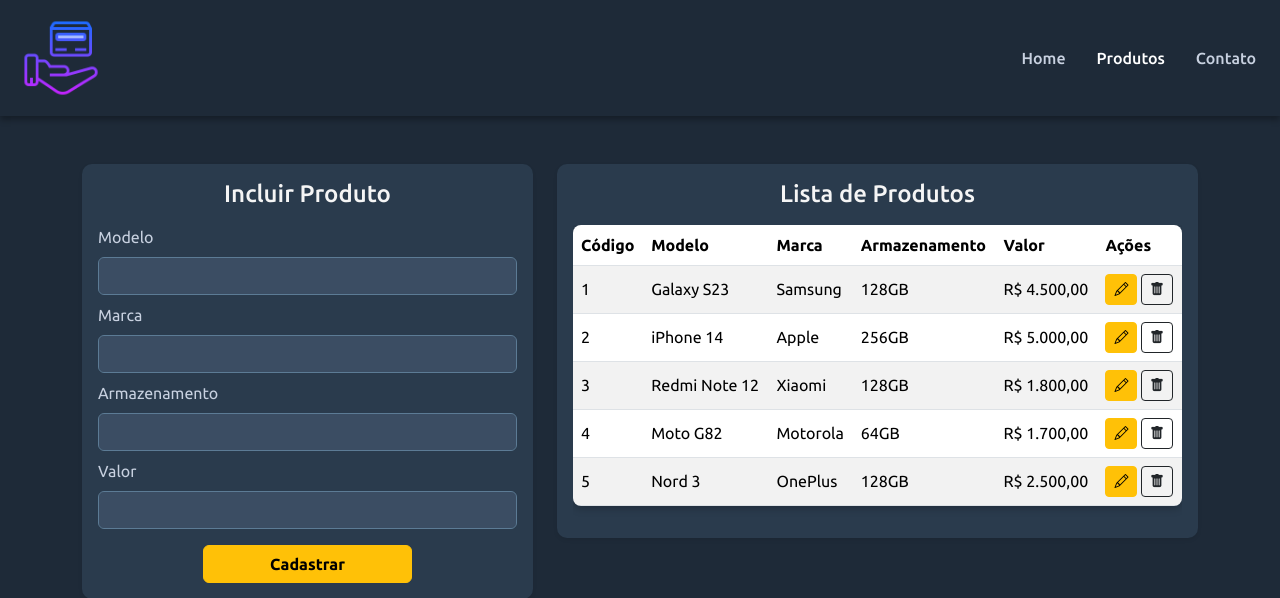
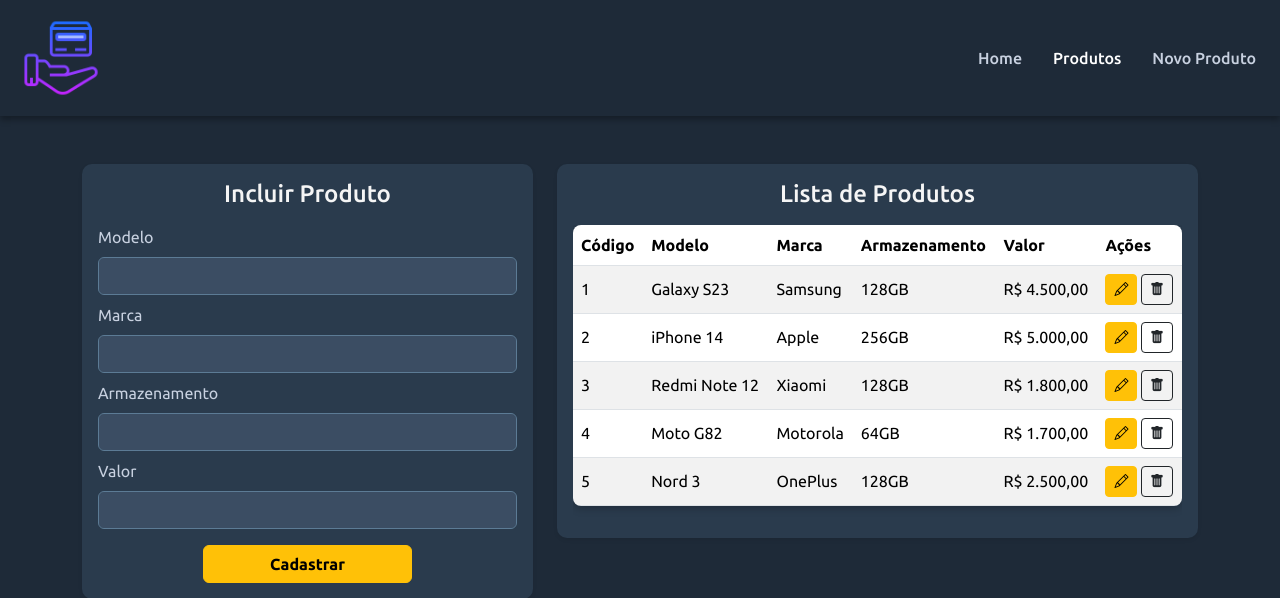
Before and after one commit to MatheusADC/LojaProdutos, a PHP site: page /consultar.php in a window 1280 px wide. Shown: the top 598 px of the page. Run offline with PHP 8.4, Linux system fonts and the light colour scheme.

Commit message:
feat: Link para página de cadastro de produto

```diff
--- a/header.php
+++ b/header.php
@@ -44,10 +44,10 @@ $paginaAtual = basename($_SERVER['PHP_SELF']);
             <a class="nav-link <?= $paginaAtual === 'login.php' ? 'active' : '' ?>" href="login.php">Home</a>
           </li>
           <li class="nav-item">
-            <a class="nav-link <?= $paginaAtual === 'consultar.php' ? 'active' : '' ?>" href="#">Produtos</a>
+            <a class="nav-link <?= $paginaAtual === 'consultar.php' ? 'active' : '' ?>" href="consultar.php">Produtos</a>
           </li>
           <li class="nav-item">
-            <a class="nav-link" href="#">Contato</a>
+            <a class="nav-link <?= $paginaAtual === 'cadastrarproduto.php' ? 'active' : '' ?>" href="cadastrarproduto.php">Novo Produto</a>
           </li>
         </ul>
       </div>
```
